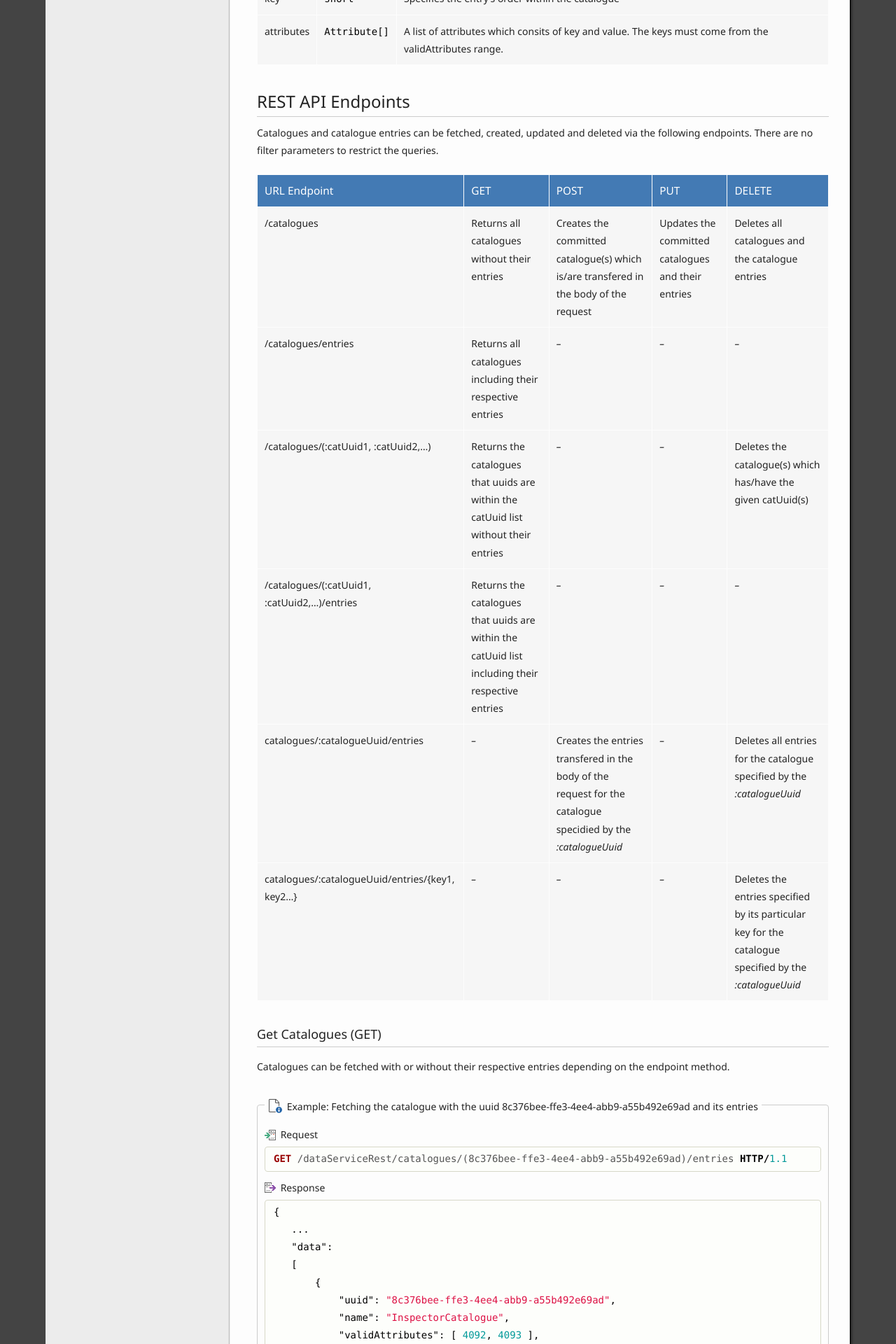
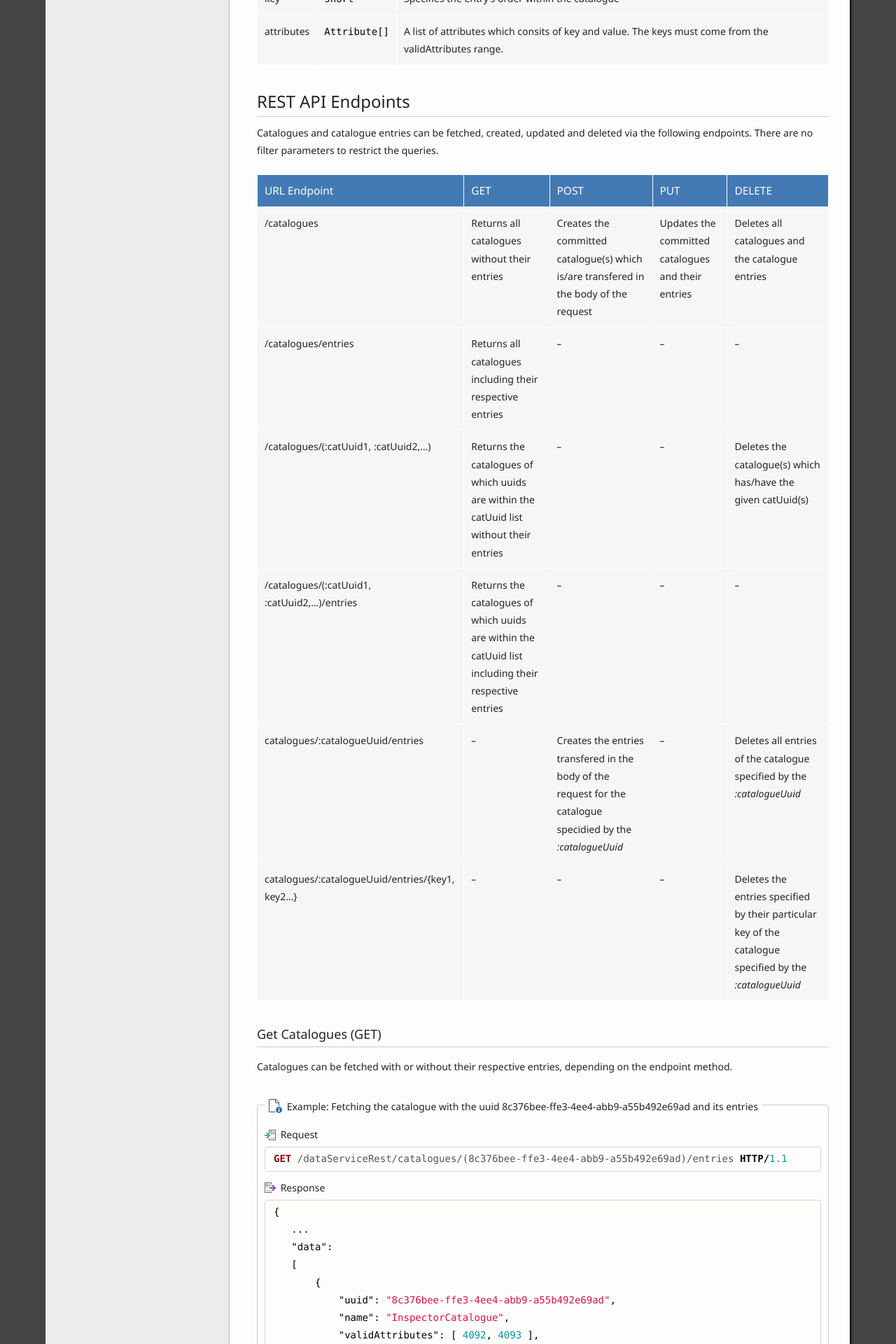
Before and after one commit to ZEISS-PiWeb/PiWeb-Api, a Jekyll site: the page built from _pages/023-catalogues.md, in a window 1280 px wide. Shown: the part 818-2738 px from the top of the page at 70% size. Built offline with Jekyll 4.4.1, drawn with Linux system fonts in a browser that asks for light colours; some of the changed text lies outside the part shown.

Commit message:
Update 023-catalogues.md

````diff
--- a/_pages/023-catalogues.md
+++ b/_pages/023-catalogues.md
@@ -42,14 +42,14 @@
 -------------|-----|------|-----|-------
 /catalogues | Returns all catalogues without their entries | Creates the committed catalogue(s) which is/are transfered in the body of the request | Updates the committed catalogues and their entries | Deletes all catalogues and the catalogue entries
 /catalogues/entries | Returns all catalogues including their respective entries | *--* | *--* | *--*
-/catalogues/(:catUuid1, :catUuid2,...) | Returns the catalogues that uuids are within the catUuid list without their entries | *--* | *--* | Deletes the catalogue(s) which has/have the given catUuid(s)
-/catalogues/(:catUuid1, :catUuid2,...)/entries | Returns the catalogues that uuids are within the catUuid list including their respective entries | *--* | *--* | *--*
-catalogues/:catalogueUuid/entries | *--*| Creates the entries transfered in the body of the request for the catalogue specidied by the *:catalogueUuid* | *--* | Deletes all entries for the catalogue specified by the *:catalogueUuid*
-catalogues/:catalogueUuid/entries/{key1, key2...} | *--* | *--* | *--* | Deletes the entries specified by its particular key for the catalogue specified by the *:catalogueUuid*
+/catalogues/(:catUuid1, :catUuid2,...) | Returns the catalogues of which uuids are within the catUuid list without their entries | *--* | *--* | Deletes the catalogue(s) which has/have the given catUuid(s)
+/catalogues/(:catUuid1, :catUuid2,...)/entries | Returns the catalogues of which uuids are within the catUuid list including their respective entries | *--* | *--* | *--*
+catalogues/:catalogueUuid/entries | *--*| Creates the entries transfered in the body of the request for the catalogue specidied by the *:catalogueUuid* | *--* | Deletes all entries of the catalogue specified by the *:catalogueUuid*
+catalogues/:catalogueUuid/entries/{key1, key2...} | *--* | *--* | *--* | Deletes the entries specified by their particular key of the catalogue specified by the *:catalogueUuid*
 
 ### Get Catalogues (GET)
 
-Catalogues can be fetched with or without their respective entries depending on the endpoint method.
+Catalogues can be fetched with or without their respective entries, depending on the endpoint method.
 
 {% assign exampleCaption="Fetching the catalogue with the uuid 8c376bee-ffe3-4ee4-abb9-a55b492e69ad and its entries" %}
 
@@ -98,9 +98,9 @@
 
 ### Add Catalogues (POST)
 
-To create a catalogue it is necessary to transfer the catalogue object within the request's body. Beneath a unique identifier and the catalog name the valid attributes need  to be transfered, catalogue entries are optional. The attribute keys which are used for the valid attributes must come from the catalogue attribute range (specified in the {{ site.links['configuration'] }})
+To create a catalogue, it is necessary to transfer the catalogue object within the request's body. Beneath a unique identifier and the catalog name, the valid attributes need to be transfered. Catalogue entries are optional. The attribute keys, which are used for the valid attributes, must come from the catalogue attribute range (specified in the {{ site.links['configuration'] }})
 
-{{ site.images['info'] }} If no catalogue entries are transfered an empty catalogue entry with the key 0 and attribute values 'not defined' ( in case of alphanumeric attributes ) is created by default.
+{{ site.images['info'] }} If no catalogue entries are transfered, an empty catalogue entry with the key 0 and attribute values 'not defined' ( in case of alphanumeric attributes ) is created by default.
 
 {% assign exampleCaption="Adding the catalogue InspectorCatalogue" %}
 
@@ -150,7 +150,7 @@
 
 ### Add Catalogue Entries (POST)
 
-Beneath adding catalogue entries to a catalogue while creating a catalogue there is also the possibility to add entries to an already existing catalogue.
+Beneath adding catalogue entries to a catalogue while creating a catalogue, there is also the possibility to add entries to an already existing catalogue.
 
 {% assign exampleCaption="Adding a catalogue entry - add the inspector ‘Clarks’" %}
 
@@ -185,9 +185,9 @@
 * Rename the catalogue
 * Add, update or delete catalogue entries
 
-To update a catalogue the whole object excluding the valid attributes needs to be transfered within the body of the HTTP request. On updating catalogues the existing entries are removed and the passed entries are added to the catalogue.
+To update a catalogue, the whole object excluding the valid attributes needs to be transfered within the body of the HTTP request. On updating catalogues, the existing entries are removed and the passed entries are added to the catalogue.
 
-{{site.images['info']}} To change the valid attributes of a catalogue it needs to be deleted an re-created again.
+{{site.images['info']}} To change the valid attributes of a catalogue, it needs to be deleted an re-created again.
 
 {% assign exampleCaption="Rename the catalogue from 'InspectorCatalogue' to 'Inspectors' and add the inspector 'Clarks'" %}
 
@@ -242,7 +242,7 @@
 There are two different options of deleting catalogues:
 
 * Delete all catalogues or
-* Delete one or more certain catalogues identified by its uuid
+* Delete one or more certain catalogues identified by their uuid
 
 The following examples illustrate these options.
 
@@ -262,7 +262,7 @@
 
 {% include exampleFieldset.html %}
 
-{% assign exampleCaption="Delete the catalogues with the uuid 8c376bee-ffe3-4ee4-abb9-a55b492e69ad and its entries" %}
+{% assign exampleCaption="Delete the catalogue with the uuid 8c376bee-ffe3-4ee4-abb9-a55b492e69ad and its entries" %}
 
 {% capture jsonrequest %}
 {% highlight http %}
@@ -283,7 +283,7 @@
 There are two different options of deleting catalogue entries:
 
 * Delete all entries of a certain catalogue identified by its uuid
-* Delete one or more certain entries identified by its keys of a certain catalogue identified by its uuid
+* Delete one or more certain entries identified by their keys of a certain catalogue identified by its uuid
 
 The following examples illustrate these options.
 
@@ -327,14 +327,14 @@
 
 {% assign caption="GetCatalogues" %}
 {% assign icon=site.images['function-get'] %}
-{% assign description="Fetches one or more catalogues identified by its uuids or all catalogues if no uuid is passed." %}
+{% assign description="Fetches one or more catalogues identified by their uuids or all catalogues if no uuid is passed." %}
 {% capture parameterTable %}
 
  Name          | Type                    | Description
 ---------------|-------------------------|--------------------------------------------------
-catalogueUuids | ```Guid[]```            | Parameter is optional and my include the uuids of the to be fetched catalogues. If no uuid is given all catalogues will be fetched.
-returnEntries  | ```bool```              | Parameter is optional and indicates if the catalogue entries should be returned.
-token          | ```CancellationToken``` | Parameter is optional and gives the possibility to cancel the asyncronous call.
+catalogueUuids | ```Guid[]```            | Parameter is optional and may include the uuids of the catalogues to be fetched. If no uuid is given, all catalogues will be fetched.
+returnEntries  | ```bool```              | Parameter is optional and indicates whether the catalogue entries should be returned.
+token          | ```CancellationToken``` | Parameter is optional and allows to cancel the asyncronous call.
 {% endcapture %}
 
 {% assign exampleCaption="Get the catalogue with uuid 8c376bee-ffe3-4ee4-abb9-a55b492e69ad" %}
@@ -394,9 +394,9 @@
 {% capture parameterTable %}
 Name           | Type                    | Description
 ---------------|-------------------------|--------------------------------------------------
-catalogueUuid  | ```Uuid[]```            | The Uuid the catalogue is identified by.
+catalogueUuid  | ```Uuid[]```            | The Uuid by which the catalogue is identified.
 entry          | ```CatalogueEntry```    | The entry which should be added to the catalogue.
-token          | ```CancellationToken``` | Parameter is optional and gives the possibility to cancel the asyncronous call.
+token          | ```CancellationToken``` | Parameter is optional and allows to cancel the asyncronous call.
 {% endcapture %}
 
 {% assign exampleCaption="Add a entry for the inspector Clarks to the InspectorCatalogue" %}
@@ -417,9 +417,9 @@
 {% capture parameterTable %}
 Name           | Type                    | Description
 ---------------|-------------------------|--------------------------------------------------
-catalogueUuid  | ```Uuid[]```            | The Uuid the catalogue is identified by.
+catalogueUuid  | ```Uuid[]```            | The Uuid by which the catalogue is identified.
 entry          | ```CatalogueEntry[]```  | The entries which should be added to the catalogue.
-token          | ```CancellationToken``` | Parameter is optional and gives the possibility to cancel the asyncronous call.
+token          | ```CancellationToken``` | Parameter is optional and allows to cancel the asyncronous call.
 {% endcapture %}
 
 {% assign exampleCaption="Add entries for the inspectors Adams and Watson" %}
@@ -440,12 +440,12 @@
 
 {% assign caption="UpdateCatalogues" %}
 {% assign icon=site.images['function-update'] %}
-{% assign description="Updates one or more catalogues. This might effect renaming the catalogue as well as  add, update or delete catalogue entries. On updating catalogues the existing entries ar removed and the passed entries are added to the catalogue. To change the valid attributes of a catalogue it needs to be deleted an re-created again." %}
+{% assign description="Updates one or more catalogues. This might affect renaming the catalogue as well as add, update or delete catalogue entries. On updating catalogues, the existing entries ar removed and the passed entries are added to the catalogue. To change the valid attributes of a catalogue, it must be deleted an re-created again." %}
 {% capture parameterTable %}
  Name          | Type                    | Description
 ---------------|-------------------------|--------------------------------------------------
 catalogues     | ```Catalogue[]```       | Includes the catalogues which should be updated.
-token          | ```CancellationToken``` | Parameter is optional and gives the possibility to cancel the asyncronous call.
+token          | ```CancellationToken``` | Parameter is optional and allows to cancel the asyncronous call.
 {% endcapture %}
 
 {% assign exampleCaption="Rename the catalogue InspectorCatalogue to Inspectors and add the inspector Clarks" %}
@@ -473,12 +473,12 @@
 
 {% assign caption="DeleteCatalogues" %}
 {% assign icon=site.images['function-delete'] %}
-{% assign description="Deletes the catalogues definded in the ```catalogueUuids``` or all catalogues if the parameter is empty." %}
+{% assign description="Deletes the catalogues defined in the ```catalogueUuids``` or all catalogues if the parameter is empty." %}
 {% capture parameterTable %}
  Name          | Type                    | Description
 ---------------|-------------------------|--------------------------------------------------
-catalogueUuids | ```Guid[]```            | Parameter is optional and may include the uuids of the catalogues which should be deleted. If no uuid is given all catalogues will be deleted.
-token          | ```CancellationToken``` | Parameter is optional and gives the possibility to cancel the asyncronous call.
+catalogueUuids | ```Guid[]```            | Parameter is optional and may include the uuids of the catalogues which should be deleted. If no uuid is given, all catalogues will be deleted.
+token          | ```CancellationToken``` | Parameter is optional and allows to cancel the asyncronous call.
 {% endcapture %}
 
 {% assign exampleCaption="Delete the catalogue with the uuid 8c376bee-ffe3-4ee4-abb9-a55b492e69ad" %}
@@ -495,13 +495,13 @@
 
 {% assign caption="DeleteCatalogueEntry" %}
 {% assign icon=site.images['function-delete'] %}
-{% assign description="Deletes the entry with the ```key```from the catalogue definded by ```catalogueUuid```." %}
+{% assign description="Deletes the entry with the ```key```from the catalogue defined by ```catalogueUuid```." %}
 {% capture parameterTable %}
  Name          | Type                    | Description
 ---------------|-------------------------|--------------------------------------------------
-catalogueUuid  | ```Guid```              | The uuid of the catalogues the entry belongs to which should be deleted.
+catalogueUuid  | ```Guid```              | The uuid of the catalogue to which the entry, which should be deleted, belongs to.
 key            | ```ushort```            | The key of the entry which should be deleted.
-token          | ```CancellationToken``` | Parameter is optional and gives the possibility to cancel the asyncronous call.
+token          | ```CancellationToken``` | Parameter is optional and allows to cancel the asyncronous call.
 {% endcapture %}
 
 {% assign exampleCaption="Delete the entry with the key 1 from the catalogue with the uuid 8c376bee-ffe3-4ee4-abb9-a55b492e69ad" %}
@@ -517,13 +517,13 @@
 
 {% assign caption="DeleteCatalogueEntries" %}
 {% assign icon=site.images['function-delete'] %}
-{% assign description="Deletes the entry that keys are included in ```keys```from the catalogue definded by ```catalogueUuid``` or all entries if ```keys```is empty." %}
+{% assign description="Deletes the entry that keys are included in ```keys```from the catalogue defined by ```catalogueUuid```, or all entries if ```keys```is empty." %}
 {% capture parameterTable %}
  Name          | Type                    | Description
 ---------------|-------------------------|--------------------------------------------------
-catalogueUuid  | ```Guid```              | The uuid of the catalogues the entry belongs to which should be deleted.
-keys           | ```ushort[]```          | The keys of the entry which should be deleted. If it is empty all entries are deleted.
-token          | ```CancellationToken``` | Parameter is optional and gives the possibility to cancel the asyncronous call.
+catalogueUuid  | ```Guid```              | The uuid of the catalogue to which the entries, which should be deleted, belongs to.
+keys           | ```ushort[]```          | The keys of the entries which should be deleted. If it's empty, all entries are deleted.
+token          | ```CancellationToken``` | Parameter is optional and allows to cancel the asyncronous call.
 {% endcapture %}
 
 {% assign exampleCaption="Delete all entries from the catalogue with the uuid 8c376bee-ffe3-4ee4-abb9-a55b492e69ad" %}
````
Also changed, not shown: other parts of _pages/023-catalogues.md (+1 -1 lines).
